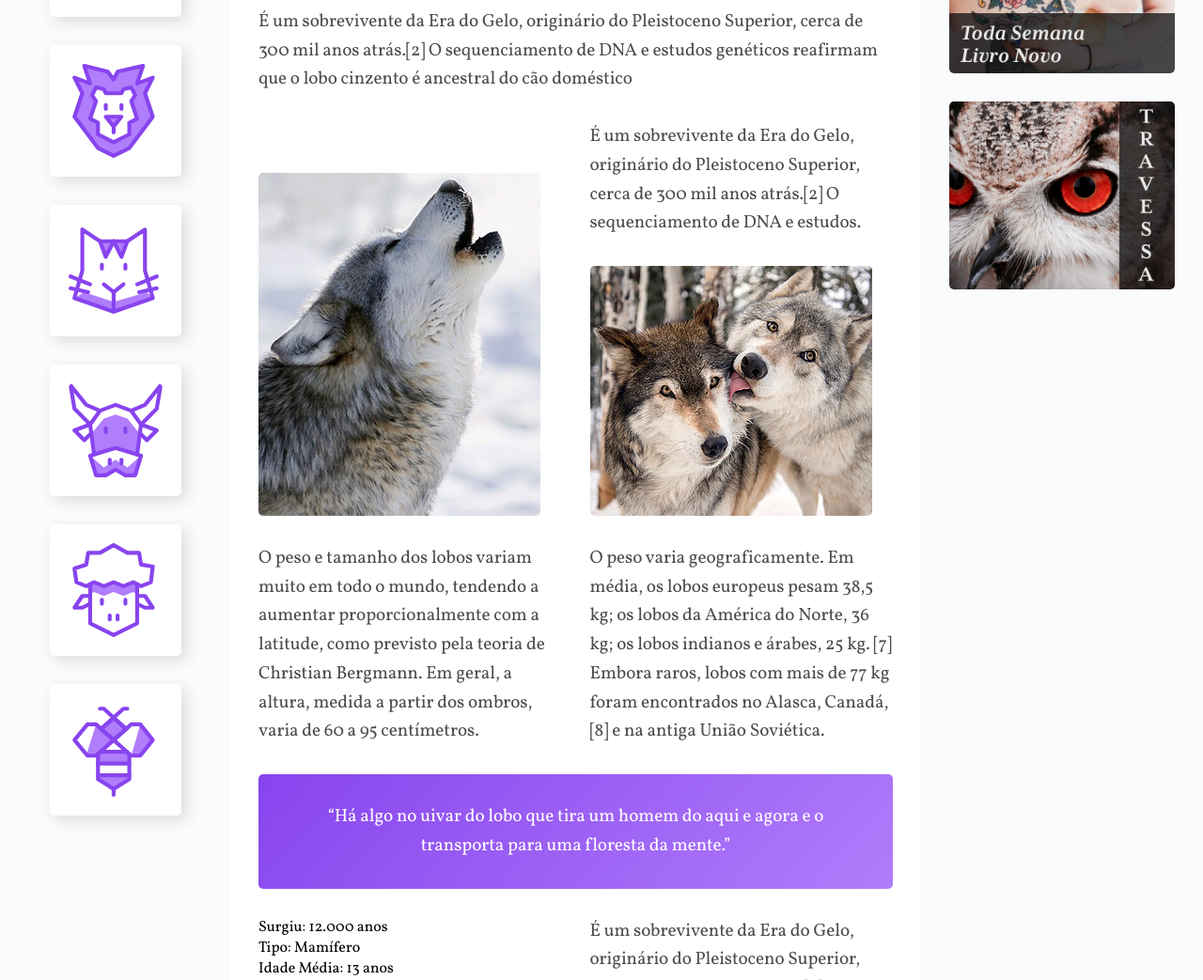
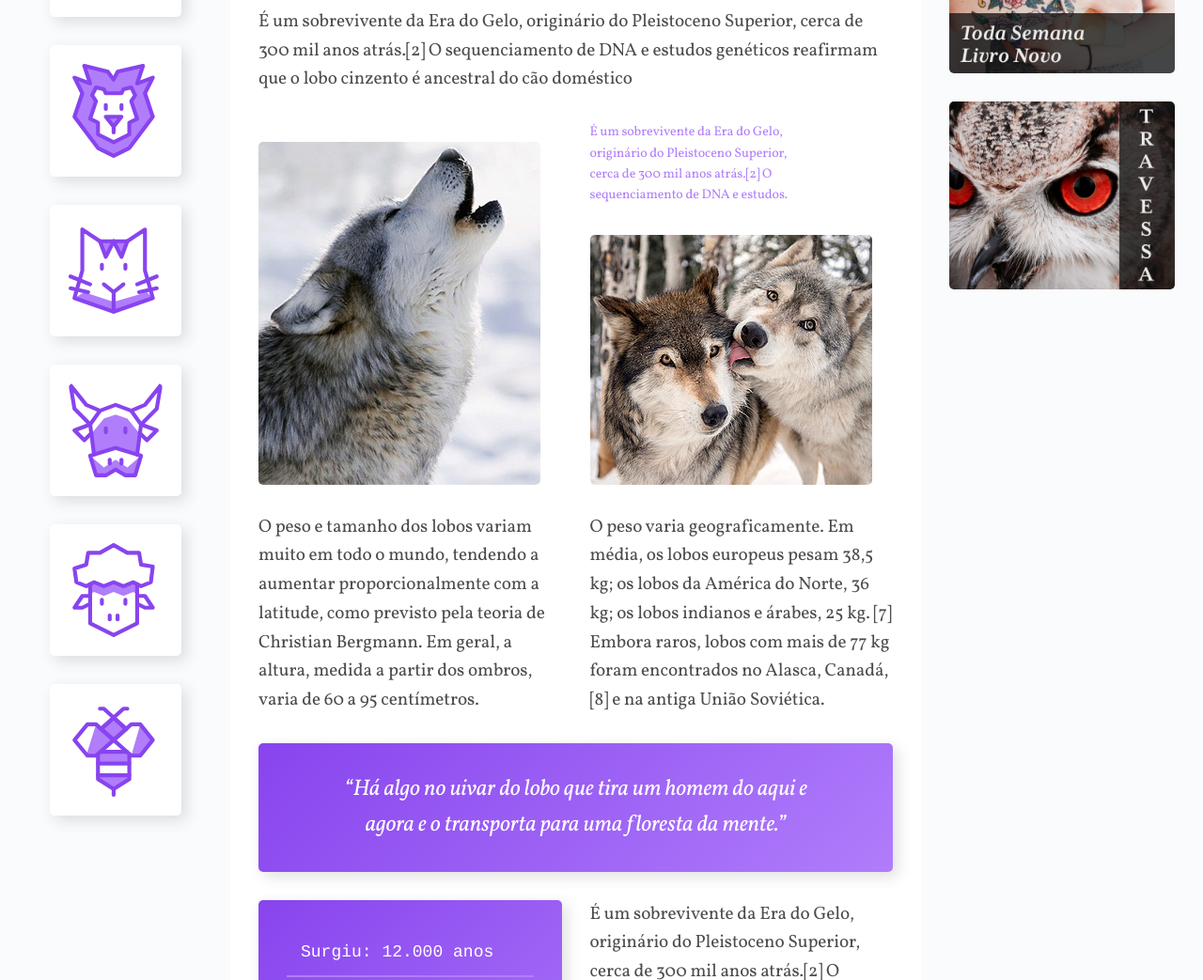
Before and after one commit to jorgeteixeirajr/cursocssgrid, a plain HTML site: page index.html in a window 1280 px wide. Shown: the part 257-1300 px from the top of the page at 94% size. Drawn offline with Linux system fonts and the light colour scheme.

Commit message:
Estilo básico concluido.

```diff
--- a/css/style.css
+++ b/css/style.css
@@ -30,6 +30,13 @@ body{
   "sidenav content anuncios"
   "footer footer footer"
   ;
+}
+
+@media (max-width: 1200px){
+  body{
+    background: blue
+    ;
+  }
 }
 
 /* HEADER */
@@ -191,17 +198,40 @@ body{
   top: 2px;
 }
 
+.destaque {
+  font-size: 0.875em;
+  color: #b07dfb;
+  max-width: 16em;
+}
+
 
 /* CITAÇÃO */
-.citacao {
+.citacao, .atributos {
+  align-self: start;
   background: linear-gradient(135deg, #8844ee, #b07dfb);
+  box-shadow: 5px 5px 15px 0px rgba(44,44,44,0.15);
   padding: 30px;
   border-radius: 5px;
-  text-align: center;
 }
 
 .citacao p {
+  font-size: 1.5em;
+  font-style: italic;
+  text-align: center;
+  max-width: 500px;
+  margin: 0 auto;
   color: #ffffff;
+}
+
+.atributos li {
+  color: #ffffff;
+  font-family: courier, monospace;
+  font-size: 1.125em;
+  padding: 15px;
+}
+
+.atributos li + li {
+  border-top: 2px solid #b07dfb;
 }
 
 /* ANUNCIOS */
```
